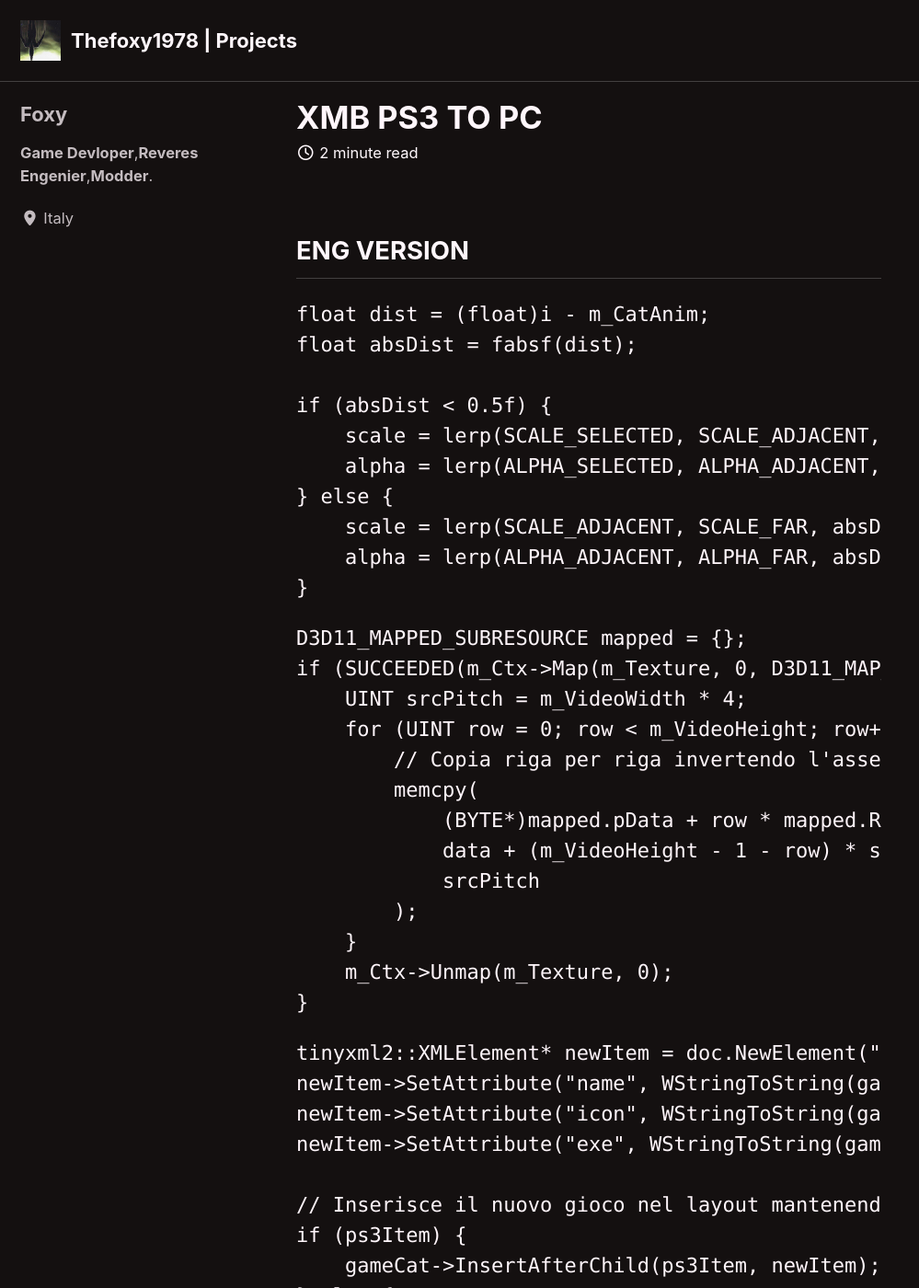
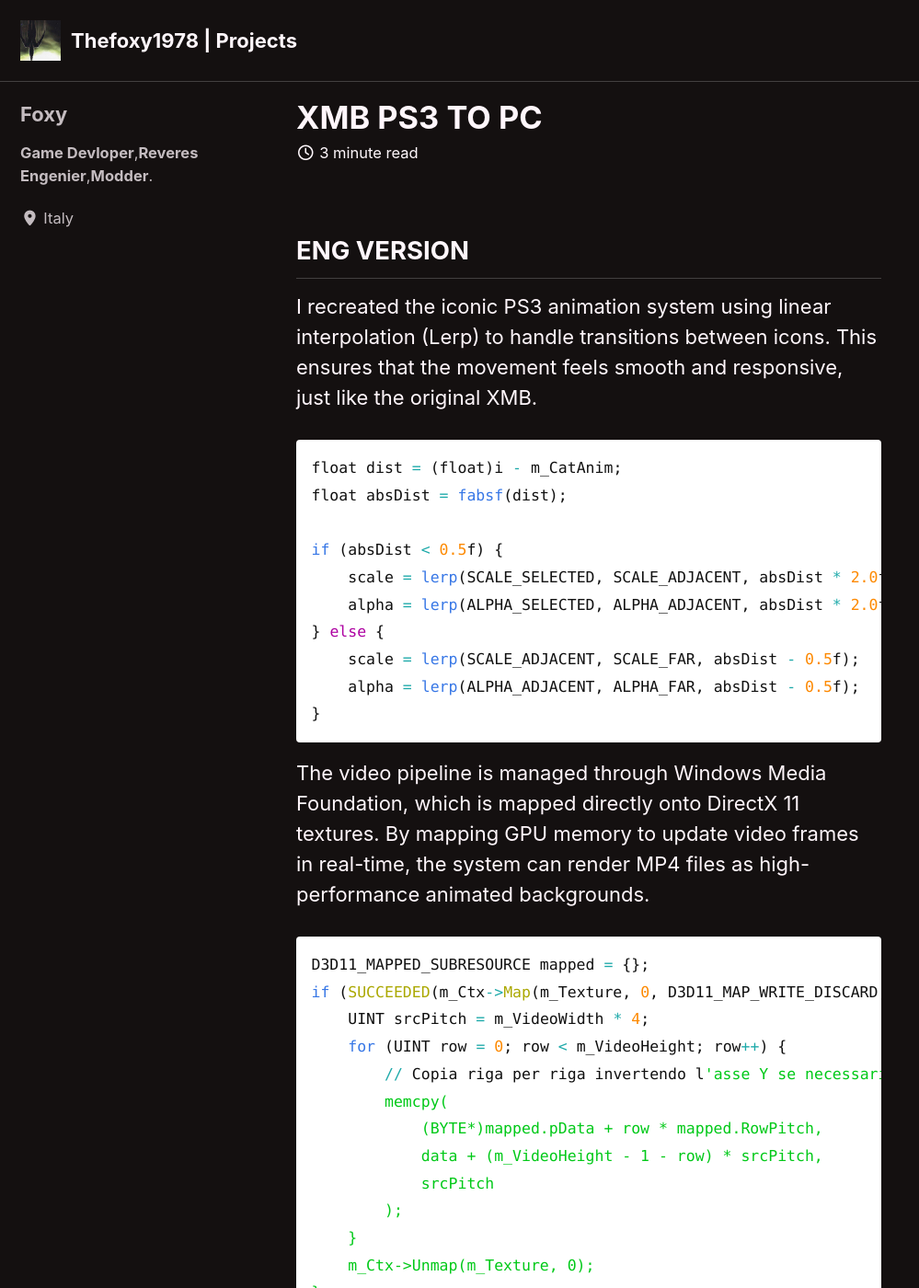
Before and after one commit to Thefoxy1978/Thefoxy1978.github.io, a Jekyll site: the page built from _posts/2026-06-12-XMB.md, in a window 1280 px wide and 1400 px high. Shown: the whole window at 92% size, without its empty margins (0-999 px from the left). Built offline with Jekyll 4.4.1, drawn with Linux system fonts in a browser that asks for light colours; cached includes are drawn as plain includes; some of the changed text lies outside the part shown.

Commit message:
Update 2026-06-12-XMB.md

````diff
--- a/_posts/2026-06-12-XMB.md
+++ b/_posts/2026-06-12-XMB.md
@@ -6,7 +6,9 @@ permalink: /XMB/
 ENG VERSION
 ---------------
 
-```C++
+I recreated the iconic PS3 animation system using linear interpolation (Lerp) to handle transitions between icons. This ensures that the movement feels smooth and responsive, just like the original XMB.
+
+```python
 float dist = (float)i - m_CatAnim;
 float absDist = fabsf(dist);
 
@@ -19,7 +21,9 @@ if (absDist < 0.5f) {
 }
 ```
 
-```C++
+The video pipeline is managed through Windows Media Foundation, which is mapped directly onto DirectX 11 textures. By mapping GPU memory to update video frames in real-time, the system can render MP4 files as high-performance animated backgrounds.
+
+```python
 D3D11_MAPPED_SUBRESOURCE mapped = {};
 if (SUCCEEDED(m_Ctx->Map(m_Texture, 0, D3D11_MAP_WRITE_DISCARD, 0, &mapped))) {
     UINT srcPitch = m_VideoWidth * 4;
@@ -35,7 +39,9 @@ if (SUCCEEDED(m_Ctx->Map(m_Texture, 0, D3D11_MAP_WRITE_DISCARD, 0, &mapped))) {
 }
 ```
 
-```C++
+I implemented a data-driven architecture using tinyxml2 for dynamic content management. This allows the system to inject new nodes into the XML layout at runtime, permanently saving the executable paths and icon locations added by the user.
+
+```python
 tinyxml2::XMLElement* newItem = doc.NewElement("Item");
 newItem->SetAttribute("name", WStringToString(game.Name).c_str());
 newItem->SetAttribute("icon", WStringToString(game.ThumbnailPath).c_str());
@@ -50,8 +56,9 @@ if (ps3Item) {
 doc.SaveFile("xml/menu_layout.xml", false);
 ```
 
+The rendering core manages the entire frame lifecycle and shader communication. By constantly updating Constant Buffers, the system synchronizes global data such as time and alpha blending to handle all visual effects.
 
-```C++
+```python
 void Renderer::Render(float time) {
     float clearColor[4] = { 0.02f, 0.02f, 0.1f, 1.0f };
     m_DeviceContext->ClearRenderTargetView(m_RenderTargetView, clearColor);
@@ -68,13 +75,17 @@ void Renderer::Render(float time) {
 ~Foxy
 
 
+
+
+
+
 ITA VERSION:
 ---------------
 
 Ho provato a ricreare un sistema uguale a quello usato sulla PS3 per le animazioni tra una icona e l'altra usando
 interpolazione lineare (Lerp).
 
-```C++
+```python
 float dist = (float)i - m_CatAnim;
 float absDist = fabsf(dist);
 
@@ -105,11 +116,11 @@ if (SUCCEEDED(m_Ctx->Map(m_Texture, 0, D3D11_MAP_WRITE_DISCARD, 0, &mapped))) {
     m_Ctx->Unmap(m_Texture, 0);
 }
 ```
-Architettura data-driven basata su tinyxml2 per la gestione dinamica dei contenuti.
-Il sistema permette di iniettare nuovi nodi nel layout XML a runtime, salvando permanentemente
+Ho usato architettura data-driven basata su tinyxml2 per la gestione dinamica dei contenuti.
+Il suo sistema permette di iniettare nuovi nodi nel layout XML a runtime, salvando permanentemente
 i percorsi degli eseguibili e delle icone aggiunti dall'utente.
 
-```c++
+```python
 tinyxml2::XMLElement* newItem = doc.NewElement("Item");
 newItem->SetAttribute("name", WStringToString(game.Name).c_str());
 newItem->SetAttribute("icon", WStringToString(game.ThumbnailPath).c_str());
@@ -123,9 +134,11 @@ if (ps3Item) {
 }
 doc.SaveFile("xml/menu_layout.xml", false);
 ```
-Core del sistema di rendering che gestisce il ciclo di vita del frame e la comunicazione con gli shader. Attraverso l'aggiornamento dei Constant Buffer, il sistema sincronizza dati come il tempo e l'alpha blending per gestire gli effetti visivi globali.
+Il core del sistema di rendering, che gestisce il ciclo di vita del frame e la comunicazione con gli shader.
+Attraverso l'aggiornamento dei Constant Buffer,
+il sistema sincronizza dati come il tempo e l'alpha blending per gestire gli effetti visivi globali.
 
-```C++
+```python
 void Renderer::Render(float time) {
     float clearColor[4] = { 0.02f, 0.02f, 0.1f, 1.0f };
     m_DeviceContext->ClearRenderTargetView(m_RenderTargetView, clearColor);
````
